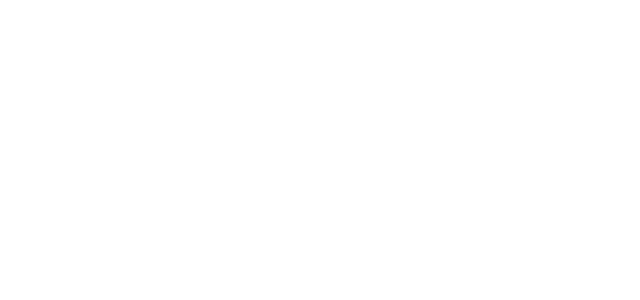
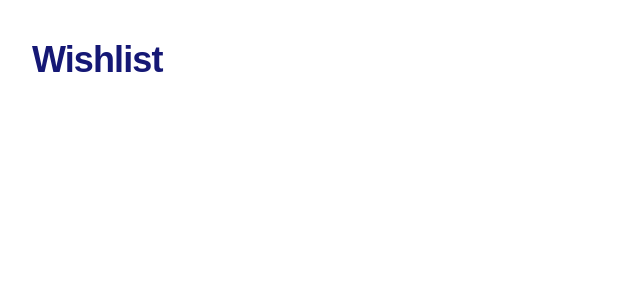
Before and after one commit to Hyperchain-Technolgy/furniture, a React (Vite) app: page /wishlist in a window 1280 px wide. Before the commit this address had no page. Shown: the top 300 px of the page, without its empty margins (0-640 px from the left). Built offline with nearby package versions, Linux system fonts and the light colour scheme; a web font is replaced by a local one.

Commit message:
define wishlist

```diff
--- a/src/App.jsx
+++ b/src/App.jsx
@@ -3,6 +3,7 @@
 import Login from './Routes/Login'
 import Register from './Routes/Register'
 import Cart from "./Components/Cart"
+import WishlistPage from "./Routes/WishlistPage"
 
 function App() {
   return (
@@ -11,6 +12,7 @@
       <Route path="/login" element={<Login />} />
       <Route path="/register" element={<Register />} />
       <Route path="/cart" element={<Cart />} />
+      <Route path="/wishlist" element={<WishlistPage />} />
     </Routes>
   )
 }
--- a/src/Components/IconButton.jsx
+++ b/src/Components/IconButton.jsx
@@ -1,10 +1,11 @@
 import { useState } from "react";
 
-const IconButton = ({ Solid, Outline, color }) => {
+const IconButton = ({ Solid, Outline, color, handleAdd, element }) => {
   const [isSolid, setIsSolid] = useState(false);
 
   const toggleIcon = () => {
-    setIsSolid(prevState => !prevState);
+    setIsSolid(true);
+    handleAdd(element)
   };
 
   return (
--- a/src/Components/Product.jsx
+++ b/src/Components/Product.jsx
@@ -1,18 +1,35 @@
 import { ShoppingCartIcon as SolidShoppingCart, HeartIcon as SolidHeartIcon } from '@heroicons/react/24/solid';
 import { ShoppingCartIcon, HeartIcon } from '@heroicons/react/24/outline'
 import IconButton from './IconButton'
+import { addProductToWishlist, removeProductFromWishlist } from '../feature/wishlist/wishlistSlice';
+import { useDispatch } from 'react-redux';
+
 
 const Product = ({ element }) => {
+  const dispatch = useDispatch();
+
+  const handleAddToWishlist = (item) => {
+    dispatch(addProductToWishlist(item));
+  };
+
+  const handleRemoveFromWishlist = (item) => {
+    dispatch(removeProductFromWishlist(item));
+  };
+
   return (
     <div className="group relative">
       <div className="w-full overflow-hidden border rounded-md" >
         <div className='flex gap-4 p-5 absolute z-10'>
           <IconButton Solid={SolidShoppingCart} Outline={ShoppingCartIcon} />
-          <IconButton Solid={SolidHeartIcon} Outline={HeartIcon} color='text-rose-600' />
+          <IconButton Solid={SolidHeartIcon} Outline={HeartIcon} color='text-rose-600'
+            element={element}
+            handleAdd={handleAddToWishlist}
+            handleRemove={handleRemoveFromWishlist}
+          />
         </div>
         <div className='overflow-hidden bg-cover bg-no-repeat'>
           <img
-            src={element.image}
+            src={element.images[0].url}
             alt={element.title}
             className='h-full w-full object-cover object-center transition duration-300 ease-in-out hover:scale-110' />
         </div >
--- a/src/Components/ProductsList.jsx
+++ b/src/Components/ProductsList.jsx
@@ -1,19 +1,21 @@
 import { useEffect } from "react"
 import Product from "./Product"
-import { useDispatch } from "react-redux"
+import { useDispatch, useSelector } from "react-redux"
 import { getProducts } from "../feature/products/productSlice";
 
-const ProductsList = ({ data }) => {
-  // const dispatch = useDispatch();
-  // useEffect(() => {
-  //   dispatch(getProducts())
-  // })
+const ProductsList = () => {
+  const dispatch = useDispatch();
+  const products = useSelector(state => state.products.products)
+
+  useEffect(() => {
+    dispatch(getProducts())
+  }, [])
 
   return (
     <div className="mx-auto max-w-2xl px-4 py-10 sm:px-6 lg:max-w-7xl lg:px-8">
       <section className="grid grid-cols-2 gap-x-4 gap-y-10 sm:gap-x-6 lg:grid-cols-3 xl:grid-cols-4 lg:gap-x-8">
-        {data.map(element => (
-          <Product key={element.id} element={element} />
+        {products.map(element => (
+          <Product key={element._id} element={element} />
         ))}
       </section>
     </div>
--- /dev/null
+++ b/src/Components/Wishlist.jsx
@@ -0,0 +1,20 @@
+import { useSelector } from "react-redux"
+import Product from '../Components/Product'
+
+const Wishlist = () => {
+  const product = useSelector(state => state.wishlist.products)
+  console.log(product);
+
+  return (
+    <div className="mx-auto max-w-2xl px-4 py-10 sm:px-6 lg:max-w-7xl lg:px-8">
+      <section className="grid grid-cols-2 gap-x-4 gap-y-10 sm:gap-x-6 lg:grid-cols-3 xl:grid-cols-4 lg:gap-x-8">
+        <h1 className="text-3xl font-bold tracking-tight sm:text-4xl">Wishlist</h1>
+        {product && product.map(element => (
+          <Product key={element._id} element={element} />
+        ))}
+      </section >
+    </div >
+  )
+}
+
+export default Wishlist
--- a/src/Routes/Home.jsx
+++ b/src/Routes/Home.jsx
@@ -1,18 +1,9 @@
-import { useEffect } from "react"
 import Featured from "../Components/Featured"
 import Hero from "../Components/Hero"
 import LatestProducts from "../Components/LatestProducts"
 import Navbar from "../Components/Navigation/Navbar"
-import { useDispatch } from "react-redux"
-import { getProducts } from "../feature/products/productSlice"
 
 function Home() {
-  const dispatch = useDispatch();
-
-  useEffect(() => {
-    dispatch(getProducts())
-  })
-
   return (
     <>
       <header>
--- /dev/null
+++ b/src/Routes/WishlistPage.jsx
@@ -0,0 +1,11 @@
+import Wishlist from "../Components/Wishlist"
+
+const WishlistPage = () => {
+  return (
+    <main>
+      <Wishlist />
+    </main>
+  )
+}
+
+export default WishlistPage
--- /dev/null
+++ b/src/feature/wishlist/wishlistSlice.js
@@ -0,0 +1,21 @@
+import { createSlice } from "@reduxjs/toolkit"
+
+const initialState = {
+  products: []
+}
+
+const wishlistSlice = createSlice({
+  name: "wishlist",
+  initialState,
+  reducers: {
+    addProductToWishlist: (state, action) => {
+      state.products.push(action.payload)
+    },
+    removeProductFromWishlist: (state, action) => {
+      state.products = state.products.filter(product => product._id !== action.payload.id)
+    }
+  }
+})
+
+export const { addProductToWishlist, removeProductFromWishlist } = wishlistSlice.actions;
+export default wishlistSlice.reducer;
--- a/src/store.js
+++ b/src/store.js
@@ -1,11 +1,13 @@
 import { configureStore } from "@reduxjs/toolkit";
 import productReducer from "./feature/products/productSlice";
 import authReducer from "./feature/auth/authSlice";
+import wishlistReducer from './feature/wishlist/wishlistSlice'
 
 const store = configureStore({
   reducer: {
     auth: authReducer,
     products: productReducer,
+    wishlist: wishlistReducer
   }
 })
 
```
